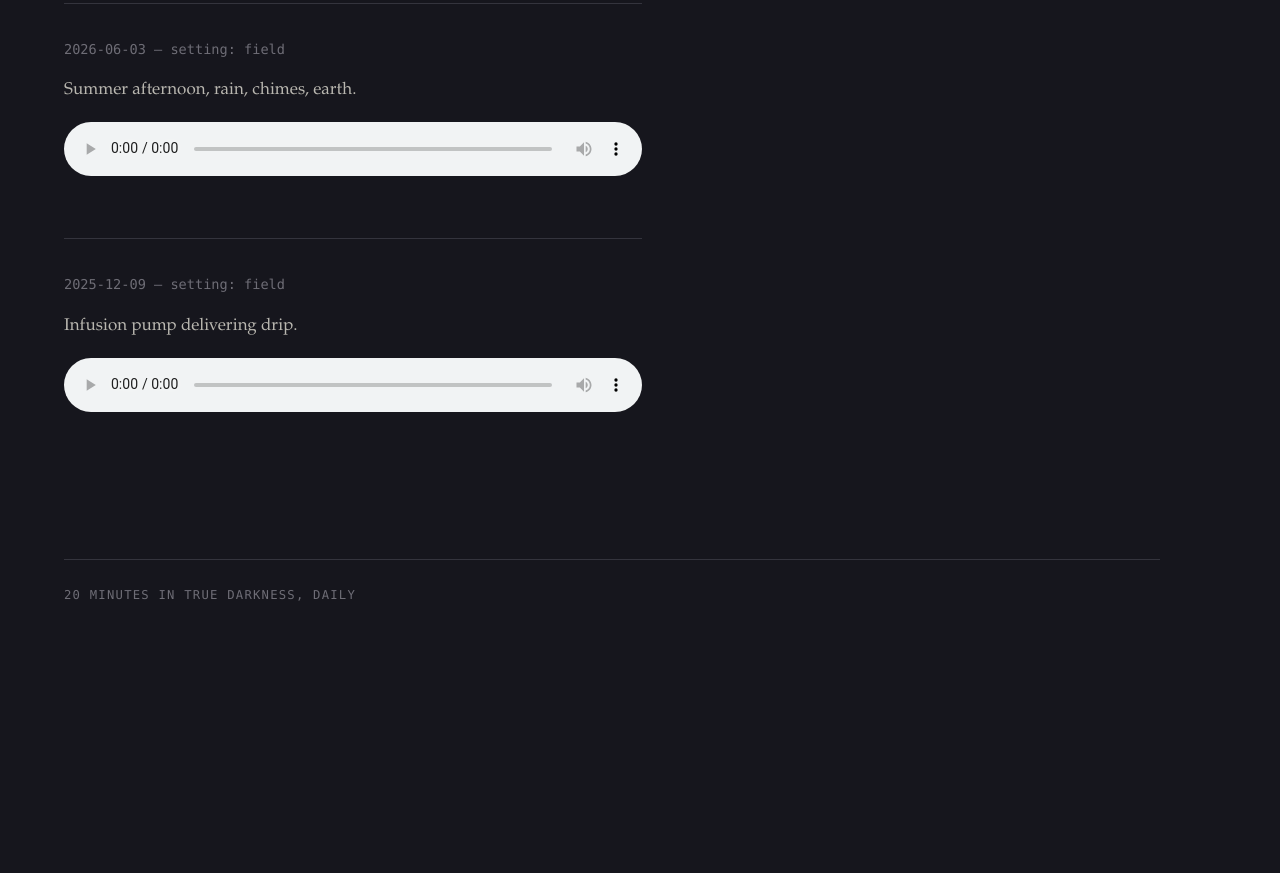
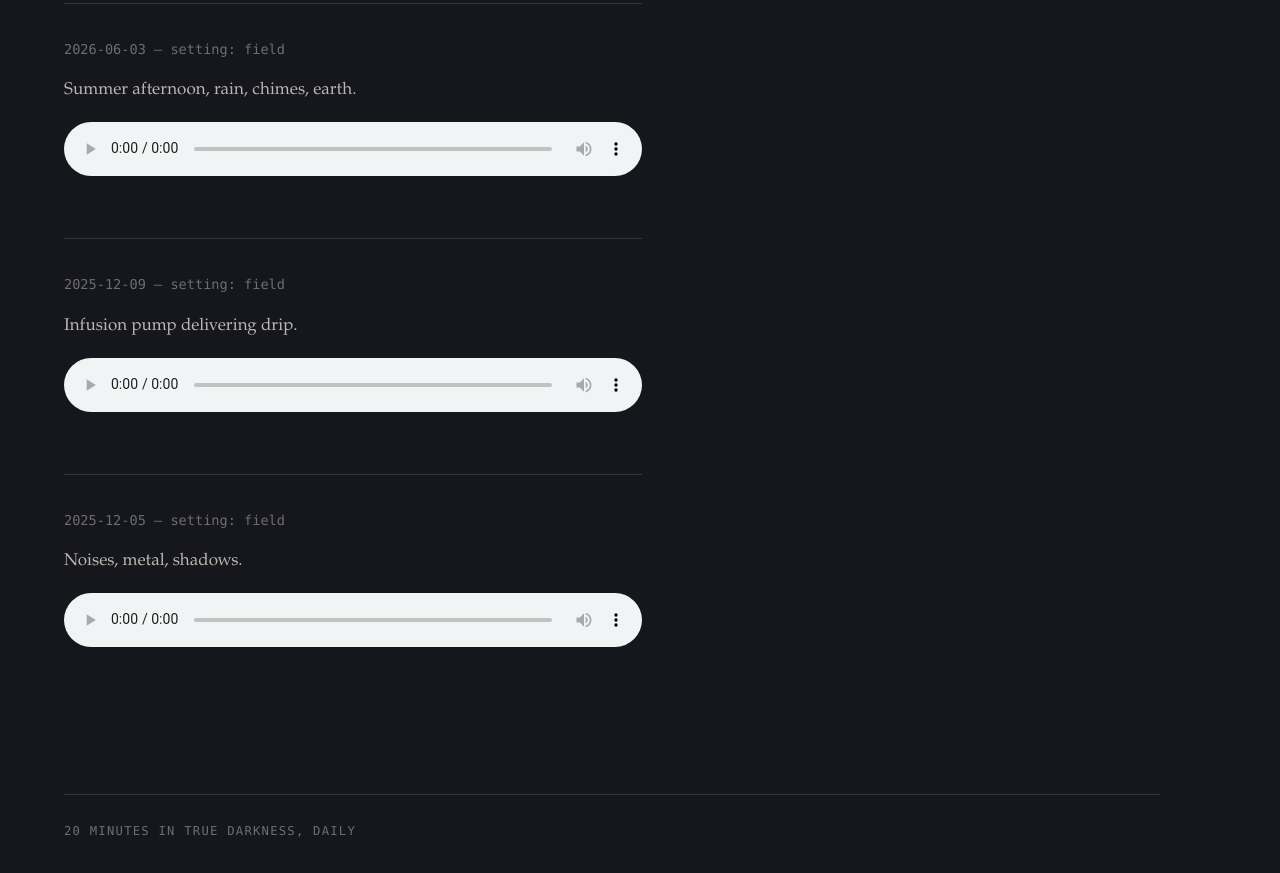
Before and after one commit to alllexius/living-archive, a plain HTML site: page field-notes.html in a window 1280 px wide. Shown: the part 1041-1914 px from the top of the page. Before the commit the page ends 1749 px from the top, so only its background shows below. Drawn offline with Linux system fonts and the light colour scheme.

Commit message:
Update field-notes.html

```diff
--- a/field-notes.html
+++ b/field-notes.html
@@ -55,6 +55,14 @@
       <audio controls src="assets/20251209_infusion_01_fn.mp3" style="width:100%; margin-top:1rem;"></audio>
     </article>
 
+    <article style="margin-top:3rem; padding-top:2rem; border-top:1px solid var(--veil);">
+      <div class="study-date">2025-12-05 &mdash; setting: field</div>
+      <p style="margin-top:1rem;">
+        Noises, metal, shadows.
+      </p>
+      <audio controls src="assets/251205_noise_live.m4a" style="width:100%; margin-top:1rem;"></audio>
+    </article>
+
     <!-- ==========================================================
          Voice recordings: only export as .m4a or .mp3 (both play
          natively in every browser; no player code needed).
```
